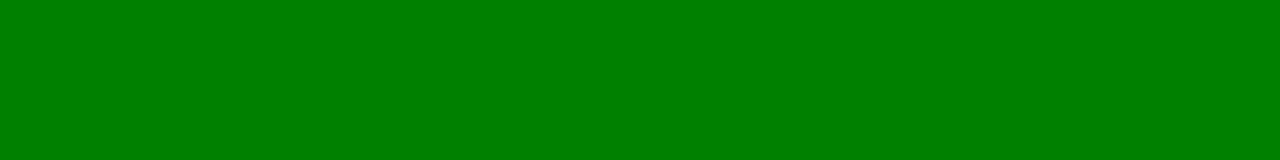
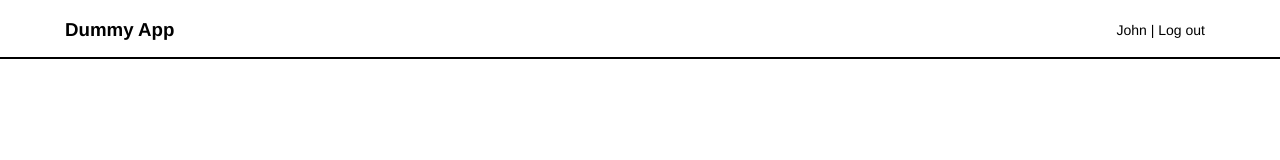
Before and after one commit to cassidypignatello/payroll-panda-example-app, a website built with webpack: page app/index.html in a window 1280 px wide. Built offline with nearby package versions, Linux system fonts and the light colour scheme.

Commit message:
sets up basic navbar

```diff
--- a/app/index.css
+++ b/app/index.css
@@ -1,3 +1,37 @@
+* {
+  box-sizing: border-box;
+}
+
 body {
-  background: green;
+  margin: 0;
+  padding: 0;
+  font-family: "Helvetica";
+  font-size: 16px;
 }
+
+hr {
+    border: .5px solid black;
+    height: 1px;
+    color: #333;
+    background-color: #333;
+}
+
+.container {
+  position: relative;
+  max-width: 1150px;
+  min-width: 280px;
+  margin: 0 auto;
+  margin-bottom: -10px;
+}
+
+.navbar {
+  display: flex;
+  justify-content: space-between;
+  align-items: center;
+  flex: 1;
+}
+
+.nav-links p {
+  font-size: 14px;
+  padding: 0 10px;
+}
--- a/app/index.html
+++ b/app/index.html
@@ -5,6 +5,14 @@
     <title>Payroll Panda Dummy App</title>
   </head>
   <body>
-    <div id="app"></div>
+    <div id="app">
+      <div class="container navbar">
+        <h3>Dummy App</h3>
+        <nav class="nav-links">
+          <p>John | Log out</p>
+        </nav>
+      </div>
+      <hr />
+    </div>
   </body>
 </html>
```
